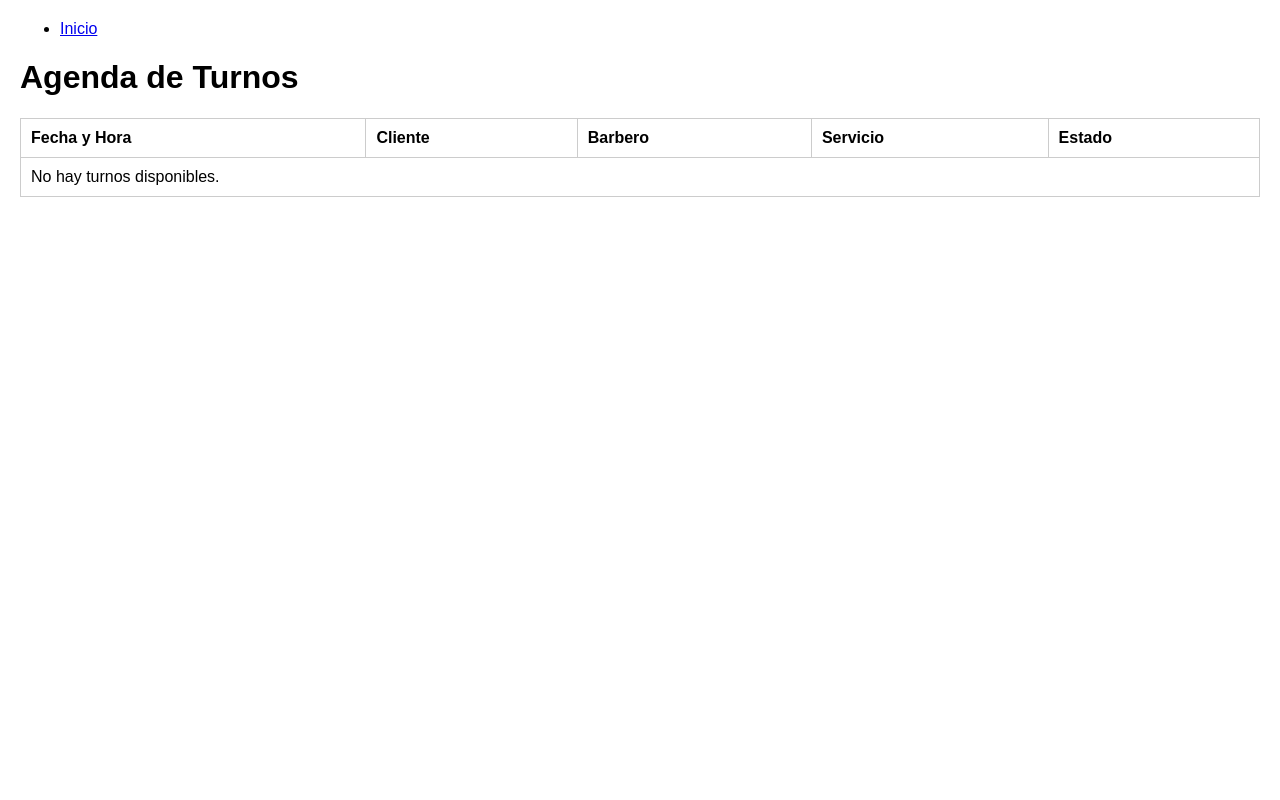
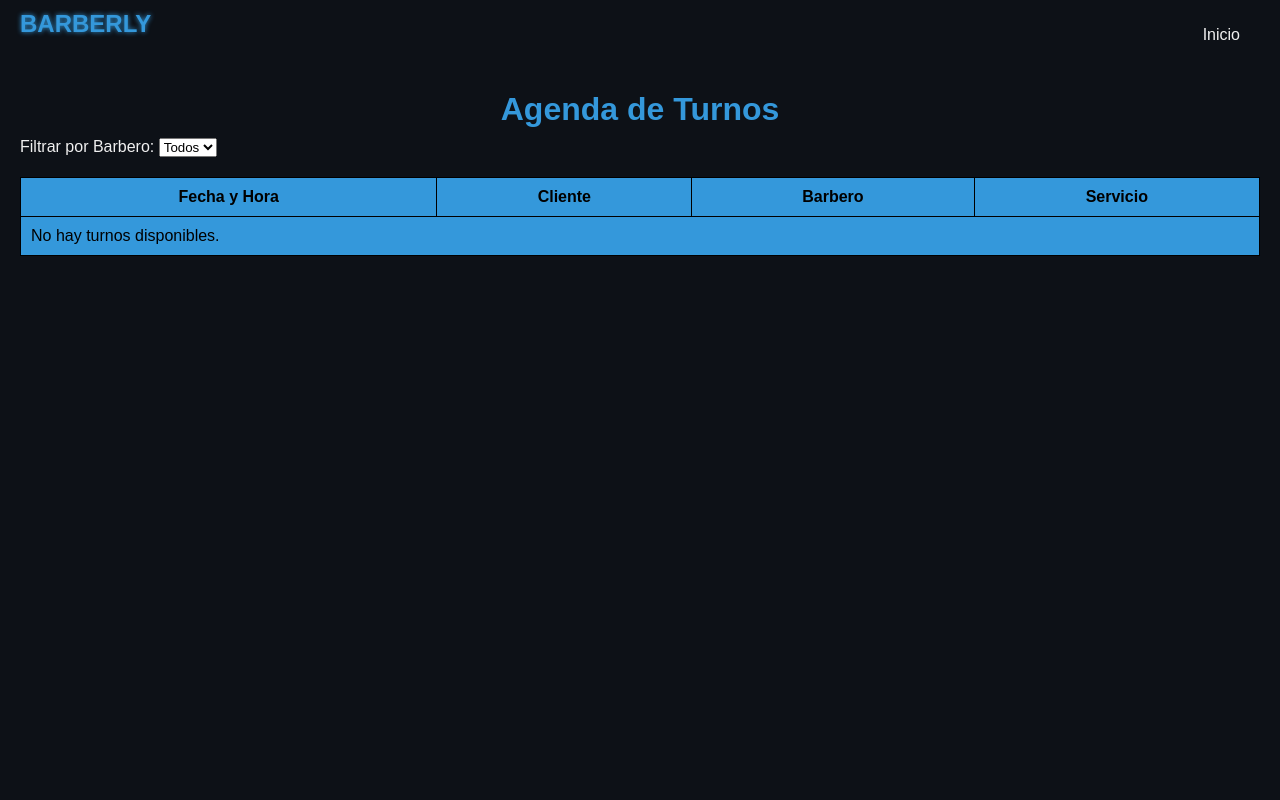
Before and after one commit to garcetecande06-star/Barberlab, a Django app: page /agenda/ in a window 1280 px wide. Run offline with Django 5.2, Linux system fonts and the light colour scheme; data that the repository does not hold is empty.

Commit message:
agendaBarbero

```diff
--- a/apps/barbero/views.py
+++ b/apps/barbero/views.py
@@ -1,11 +1,20 @@
-from django.shortcuts import render
 from django.views.generic import TemplateView
 from apps.turno.models import Turno
+from apps.barbero.models import Barbero
 
 class AgendaTurnosView(TemplateView):
     template_name = 'agendaBarbero.html'
 
     def get_context_data(self, **kwargs):
         context = super().get_context_data(**kwargs)
-        context['turnos'] = Turno.objects.all().order_by('fechaHora')
+        barbero_id = self.request.GET.get('barbero')
+
+        if barbero_id and barbero_id.isdigit():
+            context['turnos'] = Turno.objects.filter(barbero_id=barbero_id).order_by('fechaHora')
+            context['barbero_seleccionado'] = int(barbero_id)
+        else:
+            context['turnos'] = Turno.objects.all().order_by('fechaHora')
+            context['barbero_seleccionado'] = None
+
+        context['barberos'] = Barbero.objects.all()
         return context
--- a/static/agendaBarbero.css
+++ b/static/agendaBarbero.css
@@ -1,17 +1,72 @@
+html, body {
+    height: 100%;
+    margin: 0;
+    padding: 0;
+}
+
 body {
-    font-family: Arial, sans-serif;
-    margin: 20px;
+    font-family: 'Poppins', sans-serif;
+    background-color: #0d1117;
+}
+
+.navbar-container {
+    display: flex;
+    justify-content: space-between;
+    padding: 10px 20px;
+}
+
+.brand-logo {
+    font-weight: 700;
+    font-size: 1.5rem;
+    color: #3498db;
+    text-decoration: none;
+    text-shadow: 0 0 5px #3498db;
+}
+
+main{
+    flex: 1;
+    margin: 0 auto;
+    padding: 0 20px;
+}
+
+.navbar-menu li{
+    list-style: none;
+}
+
+.navbar-menu a {
+  color: #f0f0f0;
+  text-decoration: none;
+  font-weight: 500;
+  padding-right: 20px;
+}
+
+.navbar-menu a:hover{
+    color: #3498db;
+    text-shadow: 0 0 5px #3498db, 0 0 10px #3498db;
+}
+
+h1{
+    color: #3498db;
+    font-weight: 600;
+    margin-bottom: 10px;
+    text-align: center;
+}
+
+label{
+    color: #f0f0f0;
 }
 
 table {
     width: 100%;
     border-collapse: collapse;
+    background-color: #3498db;
+
 }
 
 th, td {
     padding: 10px;
-    border: 1px solid #ccc;
-    text-align: left;
+    border: 1px solid #000000;
+    text-align: cen;
 }
 
 .pendiente {
--- a/static/login.css
+++ b/static/login.css
@@ -101,6 +101,10 @@ input[type="password"]:focus {
     color: #9933ff;
 }
 
+#enlace-inicio{
+    color: blue;
+}
+
 @keyframes glowing-border {
     0% { background-position: 0% 50%; }
     50% { background-position: 100% 50%; }
--- a/static/registro.css
+++ b/static/registro.css
@@ -119,3 +119,7 @@ input[type="password"]:focus {
 .login-link a:hover {
     color: #9933ff;
 }
+
+#enlace-inicio{
+    color: rgb(211, 208, 208);
+}
--- a/templates/agendaBarbero.html
+++ b/templates/agendaBarbero.html
@@ -6,14 +6,28 @@
     <link rel="stylesheet" href="{% static 'agendaBarbero.css' %}">
 </head>
 <body>
-    <!-- NAVBAR -->
-    <nav id="navbar">
-        <ul>
+    <header class="navbar-container">
+        <a href="#" class="brand-logo">BARBERLY</a>
+        <ul class="navbar-menu">
             <li><a href="http://127.0.0.1:8000">Inicio</a></li>
         </ul>
-    </nav>
+    </header>
 
+    <main>
         <h1>Agenda de Turnos</h1>
+
+        <form method="get" action="" style="margin-bottom: 20px;">
+            <label for="barbero">Filtrar por Barbero:</label>
+            <select name="barbero" id="barbero" onchange="this.form.submit()">
+                <option value="">Todos</option>
+                {% for barbero in barberos %}
+                    <option value="{{ barbero.id }}" {% if barbero.id == barbero_seleccionado %}selected{% endif %}>
+                        {{ barbero.nombre }}
+                    </option>
+                {% endfor %}
+            </select>
+        </form>
+
         <table>
             <thead>
                 <tr>
@@ -21,7 +35,6 @@
                     <th>Cliente</th>
                     <th>Barbero</th>
                     <th>Servicio</th>
-                <th>Estado</th>
                 </tr>
             </thead>
             <tbody>
@@ -31,14 +44,14 @@
                         <td>{{ turno.cliente }}</td>
                         <td>{{ turno.barbero }}</td>
                         <td>{{ turno.servicio }}</td>
-                <td>{{ turno.get_estado_display }}</td>
                     </tr>
                 {% empty %}
                     <tr>
-                <td colspan="5">No hay turnos disponibles.</td>
+                        <td colspan="4">No hay turnos disponibles.</td>
                     </tr>
                 {% endfor %}
             </tbody>
         </table>
+    </main>
 </body>
 </html>
--- a/templates/login.html
+++ b/templates/login.html
@@ -38,6 +38,7 @@
         ¿No tienes cuenta?
         <a href="http://127.0.0.1:8000/registro/">Crear cuenta</a>
         </p>
+        <a href="http://127.0.0.1:8000" id="enlace-inicio">Inicio</a>
     </form>
     </div>
     </body>
--- a/templates/registro.html
+++ b/templates/registro.html
@@ -47,6 +47,8 @@
             <p class="login-link">
                 ¿Ya tienes cuenta? <a href="http://127.0.0.1:8000/login/">Iniciar Sesión</a>
             </p>
+
+            <a href="http://127.0.0.1:8000/" id="enlace-inicio">Inicio</a>
         </form>
 
         {% if messages %}
```
Lines whose indentation alone changed are shown as unchanged.
